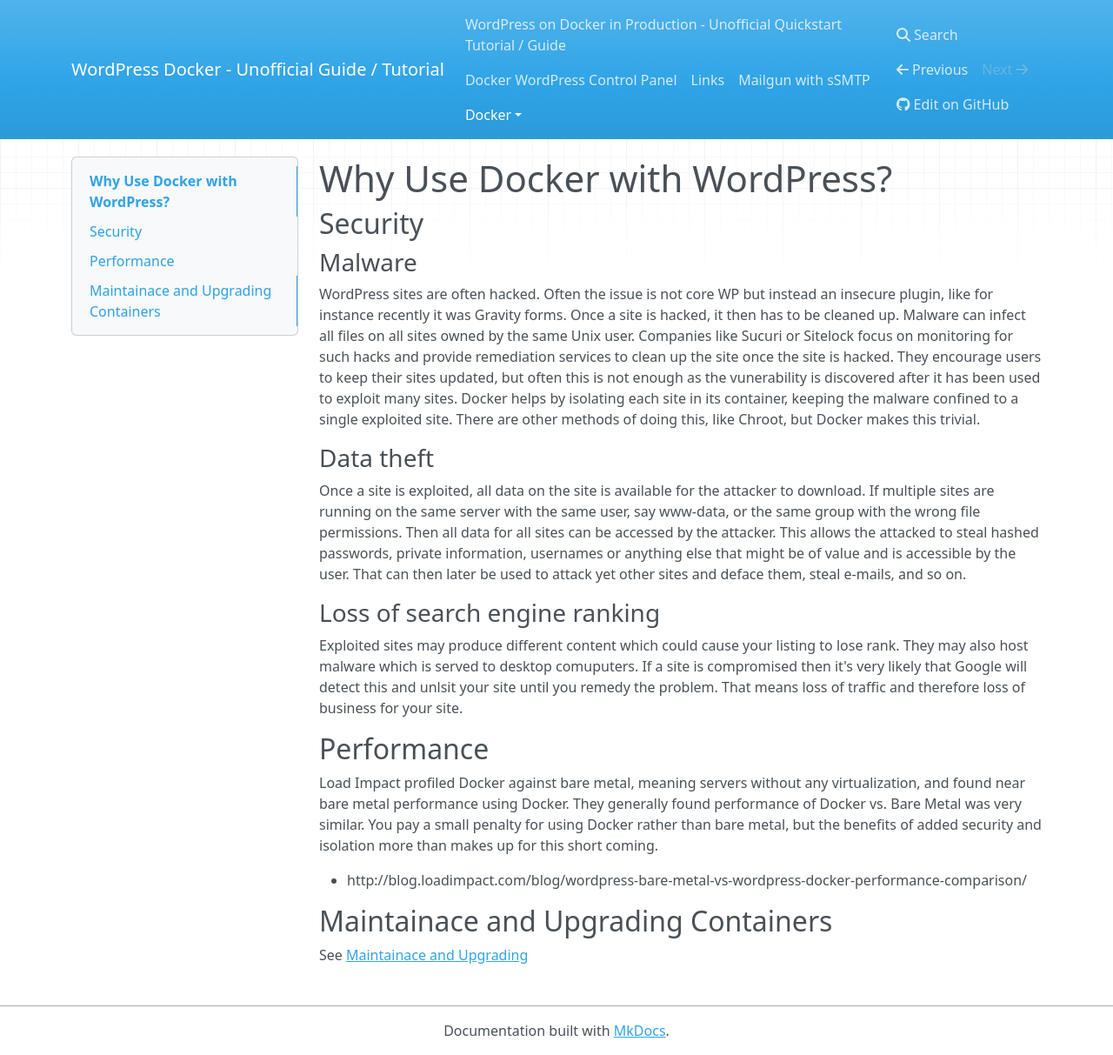
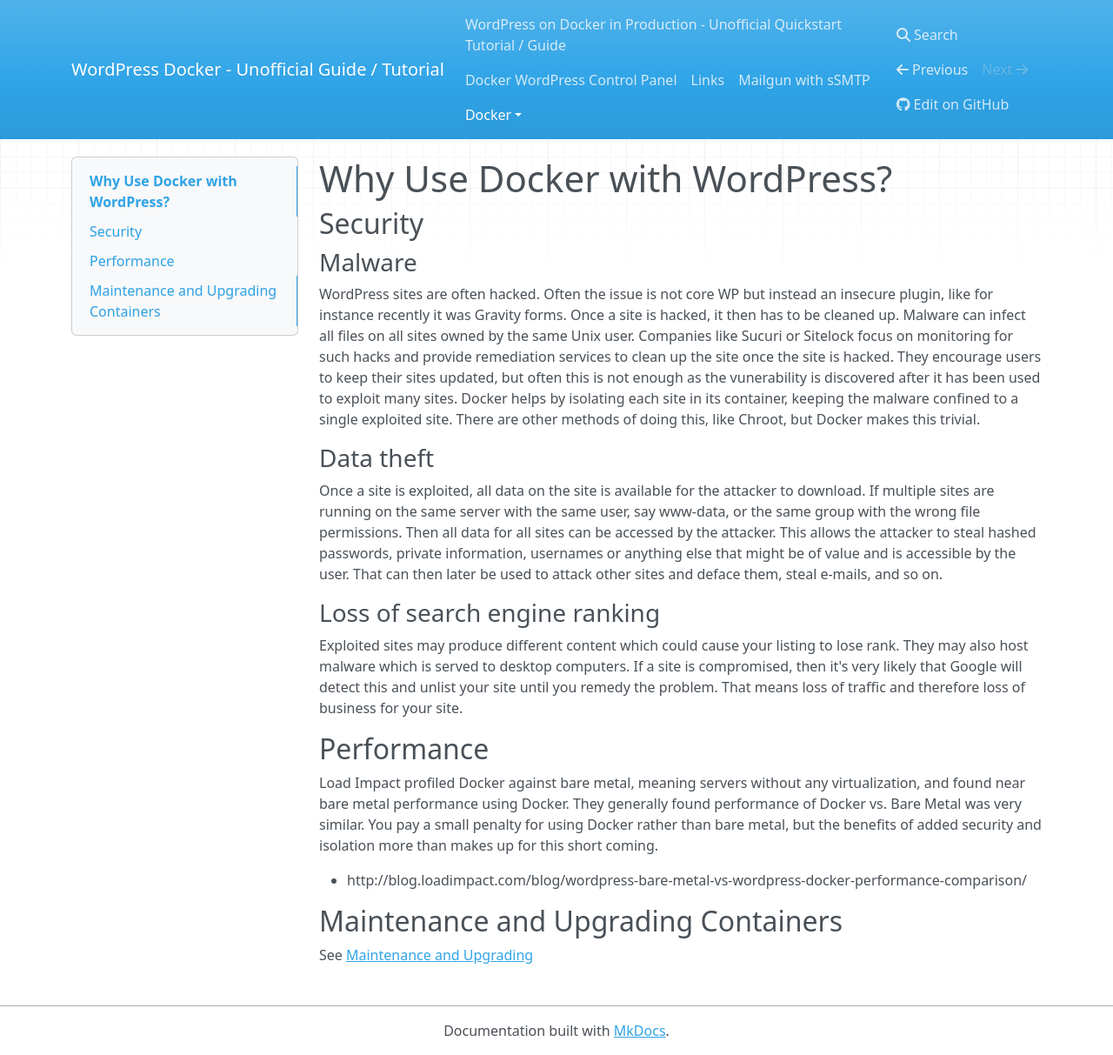
Before and after one commit to etopian/wordpressdocker, an MkDocs documentation site: the page built from docs/docker/Why-use-Docker-with-WordPress.md, in a window 1280 px wide and 1213 px high. Shown: the whole window at 87% size. Built offline with MkDocs 1.6.1, drawn with Linux system fonts in a browser that asks for light colours; nearby versions of some CDN libraries.

Commit message:
Fix minor typos

```diff
--- a/docs/docker/Why-use-Docker-with-WordPress.md
+++ b/docs/docker/Why-use-Docker-with-WordPress.md
@@ -8,12 +8,12 @@ WordPress sites are often hacked. Often the issue is not core WP but instead an
 
 ### Data theft
 
-Once a site is exploited, all data on the site is available for the attacker to download. If multiple sites are running on the same server with the same user, say www-data, or the same group with the wrong file permissions. Then all data for all sites can be accessed by the attacker. This allows the attacked to steal hashed passwords, private information, usernames or anything else that might be of value and is accessible by the user. That can then later be used to attack yet other sites and deface them, steal e-mails, and so on.
+Once a site is exploited, all data on the site is available for the attacker to download. If multiple sites are running on the same server with the same user, say www-data, or the same group with the wrong file permissions. Then all data for all sites can be accessed by the attacker. This allows the attacker to steal hashed passwords, private information, usernames or anything else that might be of value and is accessible by the user. That can then later be used to attack other sites and deface them, steal e-mails, and so on.
 
 
 ### Loss of search engine ranking
 
-Exploited sites may produce different content which could cause your listing to lose rank. They may also host malware which is served to desktop comuputers. If a site is compromised then it's very likely that Google will detect this and unlsit your site until you remedy the problem. That means loss of traffic and therefore loss of business for your site.
+Exploited sites may produce different content which could cause your listing to lose rank. They may also host malware which is served to desktop computers. If a site is compromised, then it's very likely that Google will detect this and unlist your site until you remedy the problem. That means loss of traffic and therefore loss of business for your site.
 
 ## Performance
 
@@ -22,5 +22,5 @@ Load Impact profiled Docker against bare metal, meaning servers without any virt
 - http://blog.loadimpact.com/blog/wordpress-bare-metal-vs-wordpress-docker-performance-comparison/
 
 
-## Maintainace and Upgrading Containers
-See [Maintainace and Upgrading](/docker/Upgrading-Containers)
+##  Maintenance and Upgrading Containers
+See [Maintenance and Upgrading](/docker/Upgrading-Containers)
```
